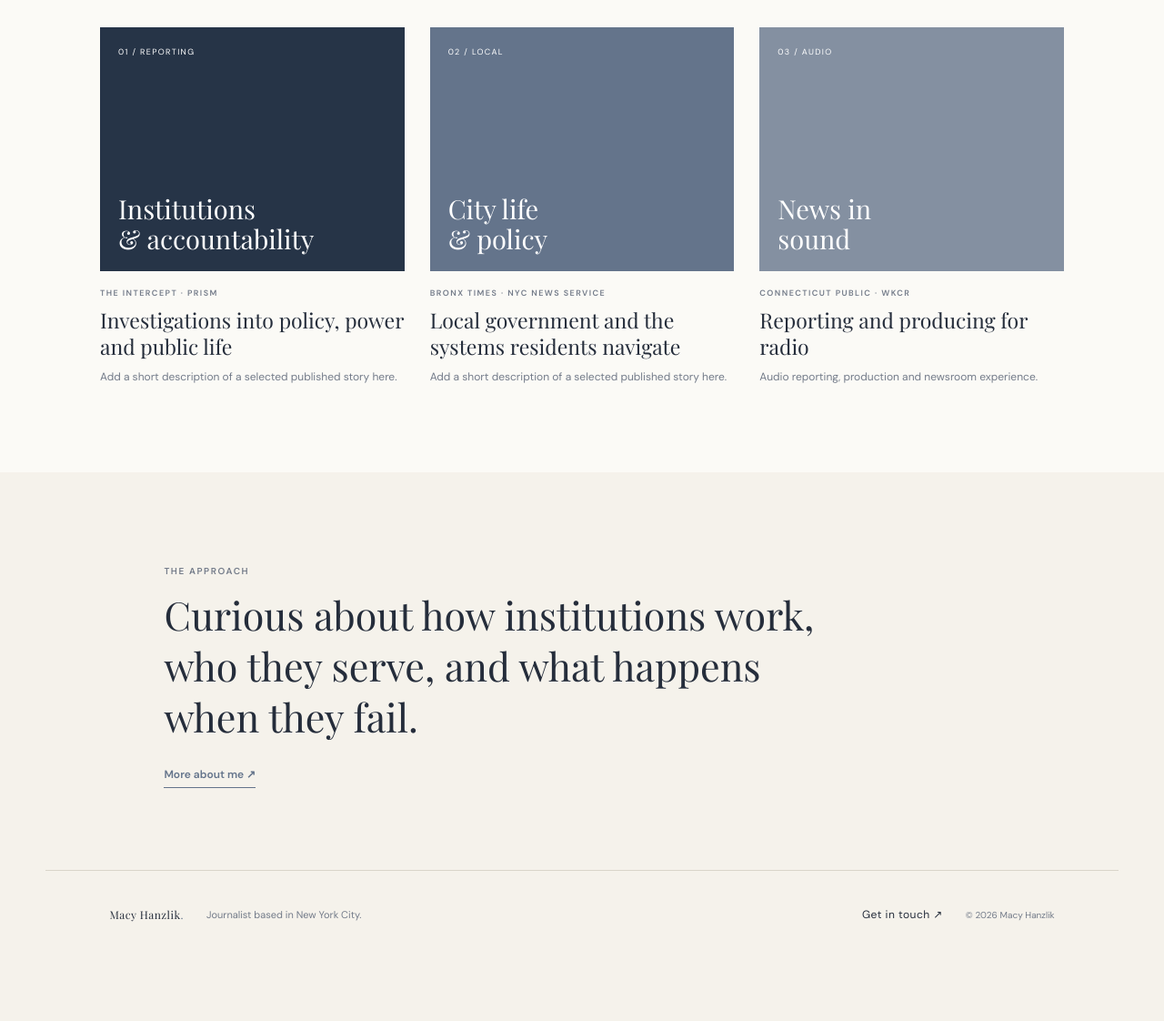
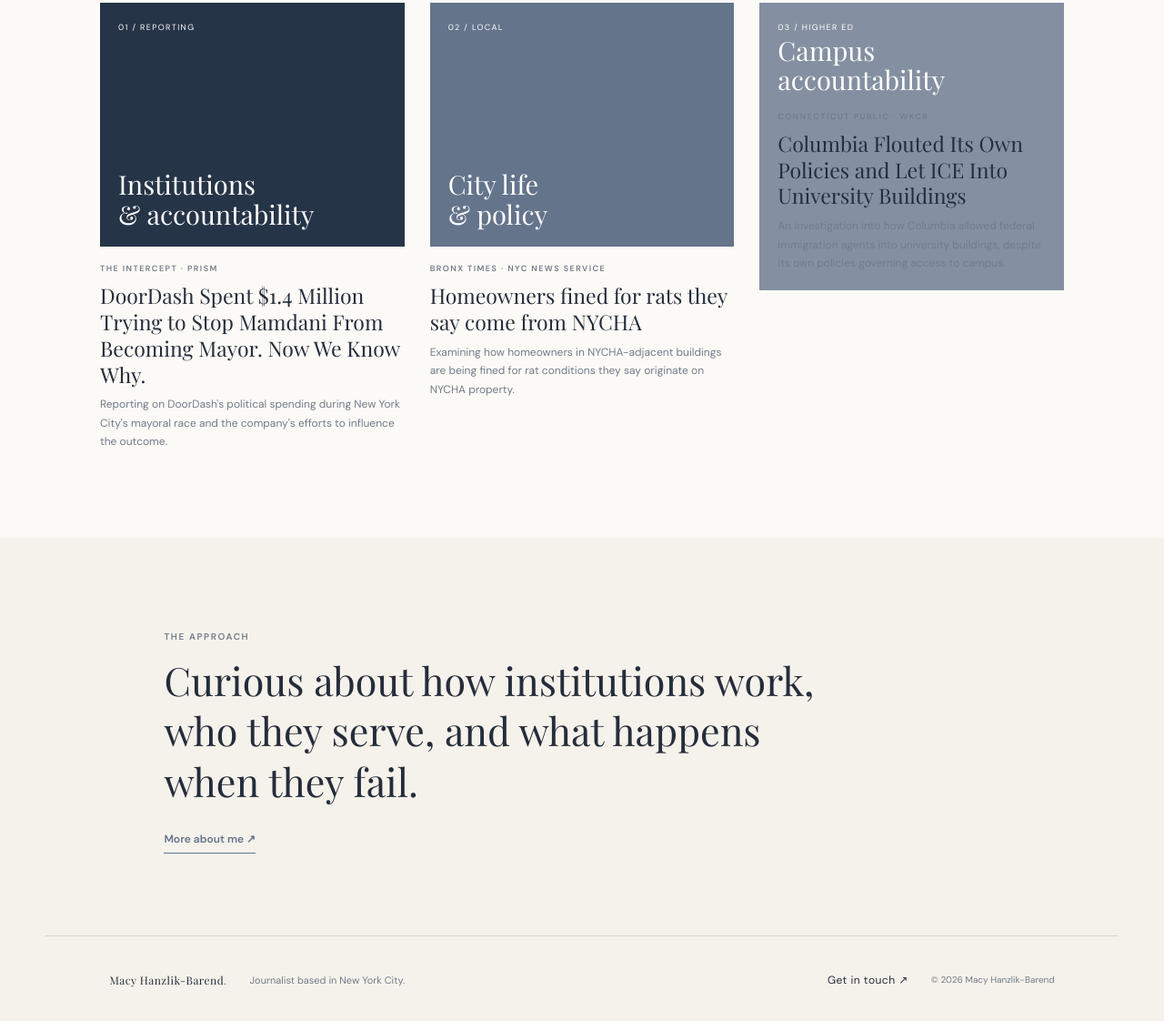
Before and after one commit to macyhb/macyhb.github.io, a plain HTML site: page index.html in a window 1280 px wide. Shown: the part 1006-2128 px from the top of the page at 91% size. Before the commit the page ends 2060 px from the top, so only its background shows below. Drawn offline with nearby package versions, Linux system fonts and the light colour scheme.

Commit message:
Update index.html

```diff
--- a/index.html
+++ b/index.html
@@ -4,7 +4,7 @@
   <meta charset="utf-8">
   <meta name="viewport" content="width=device-width, initial-scale=1">
   <meta name="description" content="Macy Hanzlik-Barend is a journalist reporting on institutions, policy and the people affected by them.">
-  <title>Macy Hanzlik — Journalist</title>
+  <title>Macy Hanzlik-Barend — Journalist</title>
   <link rel="preconnect" href="https://fonts.googleapis.com">
   <link rel="preconnect" href="https://fonts.gstatic.com" crossorigin>
   <link href="https://fonts.googleapis.com/css2?family=DM+Sans:wght@400;500;600;700&family=Playfair+Display:wght@400;500;600&display=swap" rel="stylesheet">
@@ -25,9 +25,9 @@
   <main>
     <section class="hero">
       <div class="hero-copy">
-        <p class="eyebrow">Journalist · New York City</p>
+        <p class="eyebrow"></p>
         <h1>Stories about power, policy, and the people living with the consequences.</h1>
-        <p class="intro">I'm Macy Hanzlik-Barend, a journalist based in New York City focused on accountability and data journalism.</p>
+        <p class="intro">I'm Macy Hanzlik-Barend, a New York-based journalist focused on accountability and data reporting.</p>
         <a class="text-link" href="work.html">Explore my reporting <span aria-hidden="true">↗</span></a>
       </div>
       <div class="hero-image-wrap">
@@ -47,20 +47,20 @@
         <article class="work-card feature-card">
           <div class="card-art art-blue"><span>01 / REPORTING</span><b>Institutions<br>& accountability</b></div>
           <div class="card-meta">THE INTERCEPT · PRISM</div>
-          <h3><a href="work.html">Investigations into policy, power and public life</a></h3>
-          <p>Add a short description of a selected published story here.</p>
+          <h3><a href="https://theintercept.com/2026/09/23/doordash-delivery-nyc-mamdani-wage-theft-settlement/" target="_blank" rel="noopener">DoorDash Spent $1.4 Million Trying to Stop Mamdani From Becoming Mayor. Now We Know Why.</a></h3>
+          <p>Reporting on DoorDash's political spending during New York City's mayoral race and the company's efforts to influence the outcome.</p>
         </article>
         <article class="work-card">
           <div class="card-art art-rust"><span>02 / LOCAL</span><b>City life<br>& policy</b></div>
           <div class="card-meta">BRONX TIMES · NYC NEWS SERVICE</div>
-          <h3><a href="work.html">Local government and the systems residents navigate</a></h3>
-          <p>Add a short description of a selected published story here.</p>
+          <h3><a href="https://www.bxtimes.com/homeowners-fined-for-rats-they-say-comes-from-nycha/" target="_blank" rel="noopener">Homeowners fined for rats they say come from NYCHA</a></h3>
+          <p>Examining how homeowners in NYCHA-adjacent buildings are being fined for rat conditions they say originate on NYCHA property.</p>
         </article>
         <article class="work-card">
-          <div class="card-art art-olive"><span>03 / AUDIO</span><b>News in<br>sound</b></div>
+          <div class="card-art art-olive"><span>03 / HIGHER ED</span><b>Campus<br>accountability</b>
           <div class="card-meta">CONNECTICUT PUBLIC · WKCR</div>
-          <h3><a href="audio.html">Reporting and producing for radio</a></h3>
-          <p>Audio reporting, production and newsroom experience.</p>
+          <h3><a href="https://theintercept.com/2026/03/08/columbia-ice-raids-warrant-khalil/" target="_blank" rel="noopener">Columbia Flouted Its Own Policies and Let ICE Into University Buildings</a></h3>
+          <p>An investigation into how Columbia allowed federal immigration agents into university buildings, despite its own policies governing access to campus.</p>
         </article>
       </div>
     </section>
@@ -73,10 +73,10 @@
   </main>
 
   <footer class="site-footer">
-    <a class="wordmark" href="index.html">Macy Hanzlik<span>.</span></a>
+    <a class="wordmark" href="index.html">Macy Hanzlik-Barend<span>.</span></a>
     <p>Journalist based in New York City.</p>
     <a href="mailto:macyhb@example.com">Get in touch ↗</a>
-    <small>© <span id="year"></span> Macy Hanzlik</small>
+    <small>© <span id="year"></span> Macy Hanzlik-Barend</small>
   </footer>
   <script src="script.js"></script>
 </body>
```
